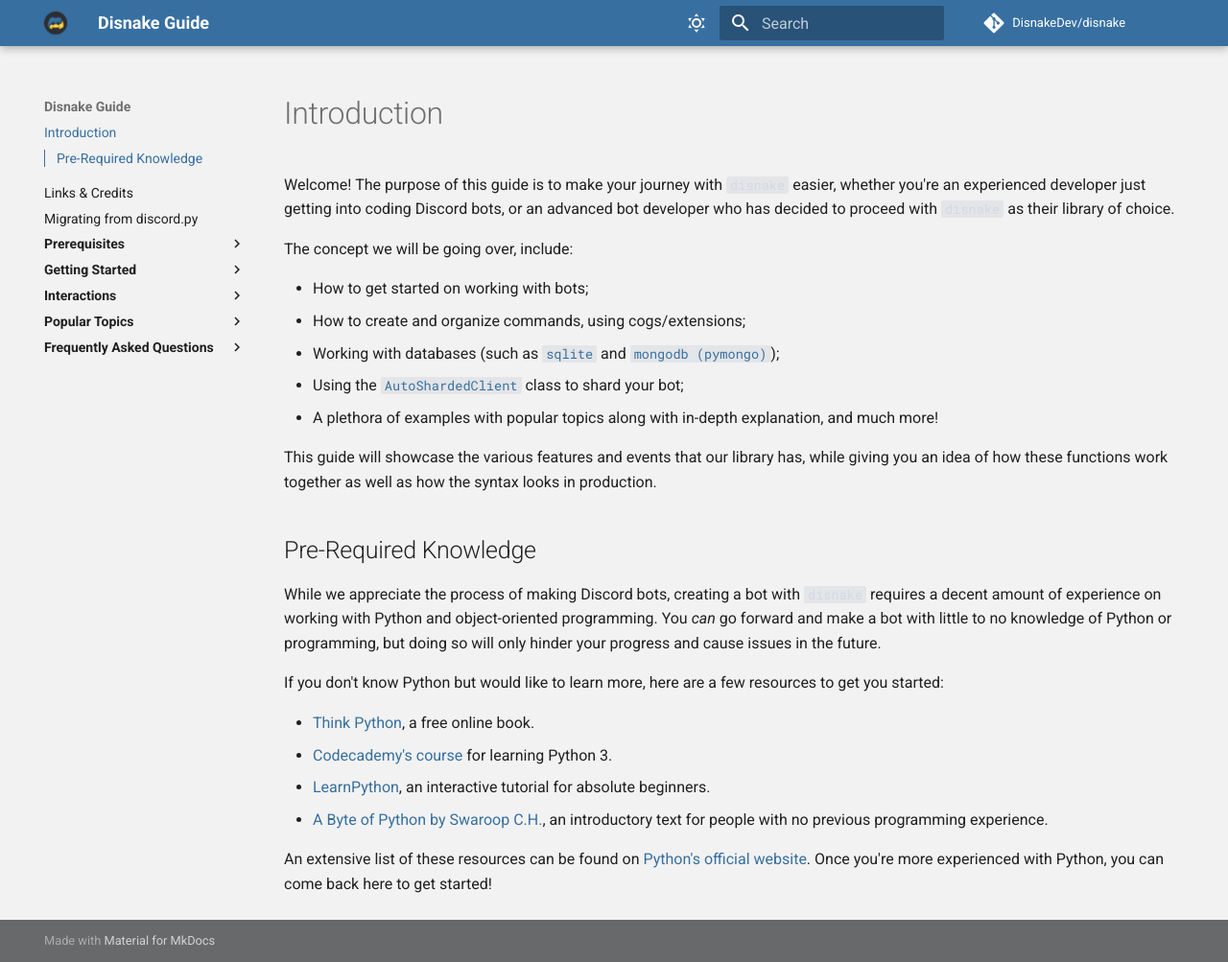
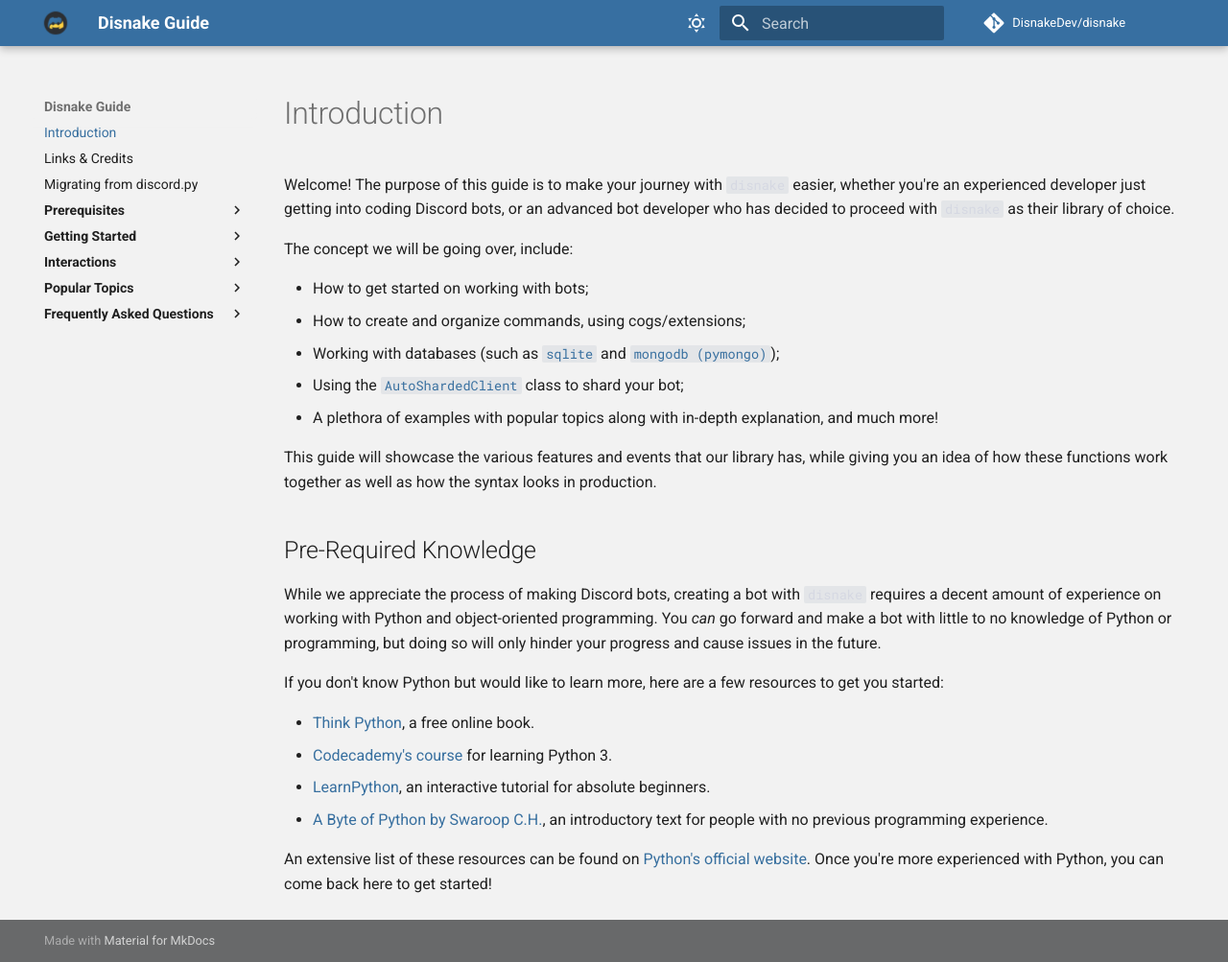
Before and after one commit to DisnakeDev/guide, an MkDocs documentation site: the page built from docs/index.md, in a window 1280 px wide and 1003 px high. Shown: the whole window at 96% size. Built offline with MkDocs 1.6.1 and Material for MkDocs 9.7.7, drawn with Linux system fonts in a browser that asks for light colours; comment, search, counter and statistics services are not loaded.

Commit message:
:bug: Remove unimportant sub-heading from `Introduction`.

```diff
--- a/docs/index.md
+++ b/docs/index.md
@@ -19,7 +19,7 @@
 This guide will showcase the various features and events that our library has, while giving you an idea of how these
 functions work together as well as how the syntax looks in production.
 
-## Pre-Required Knowledge
+<h2>Pre-Required Knowledge</h2>
 
 While we appreciate the process of making Discord bots, creating a bot with `disnake` requires a decent amount of
 experience on working with Python and object-oriented programming. You _can_ go forward and make a bot with little to no
```
